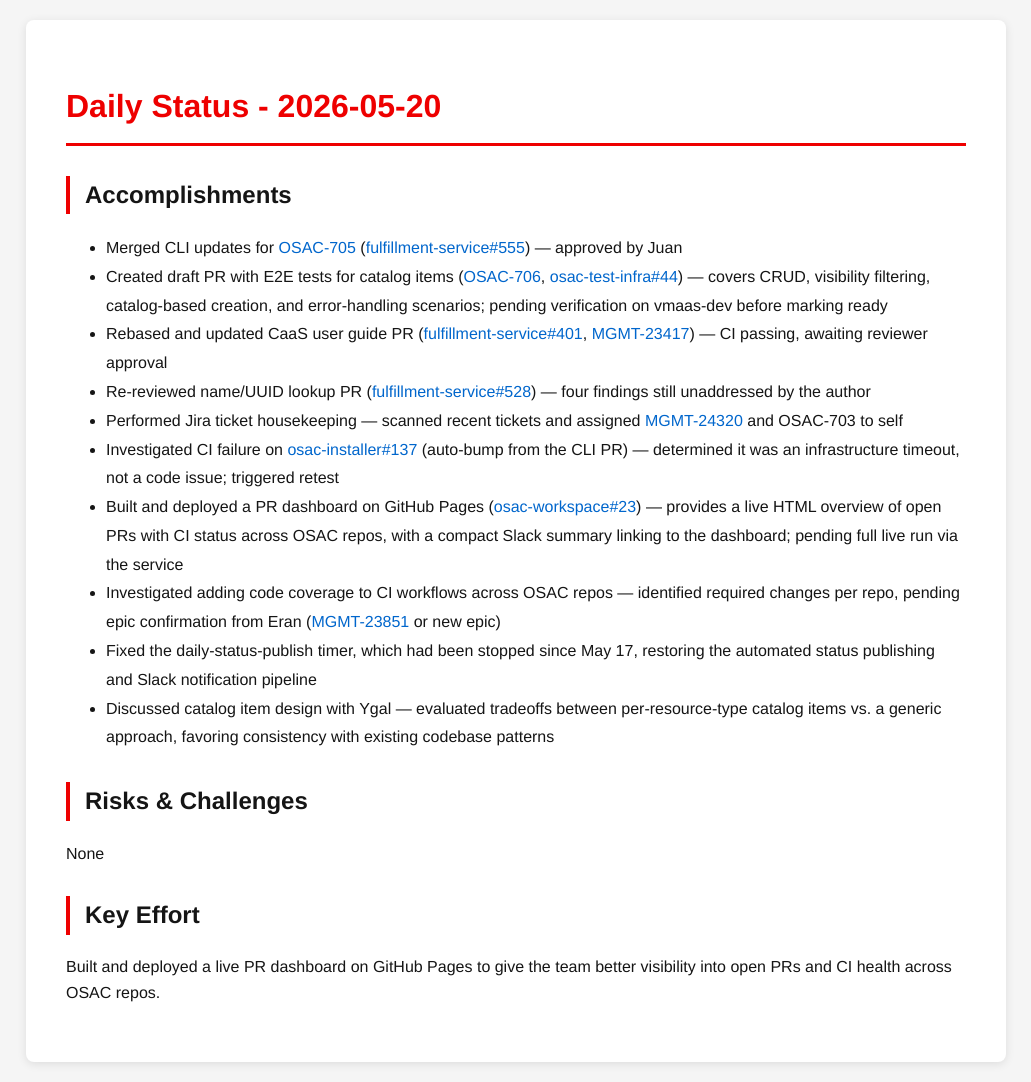
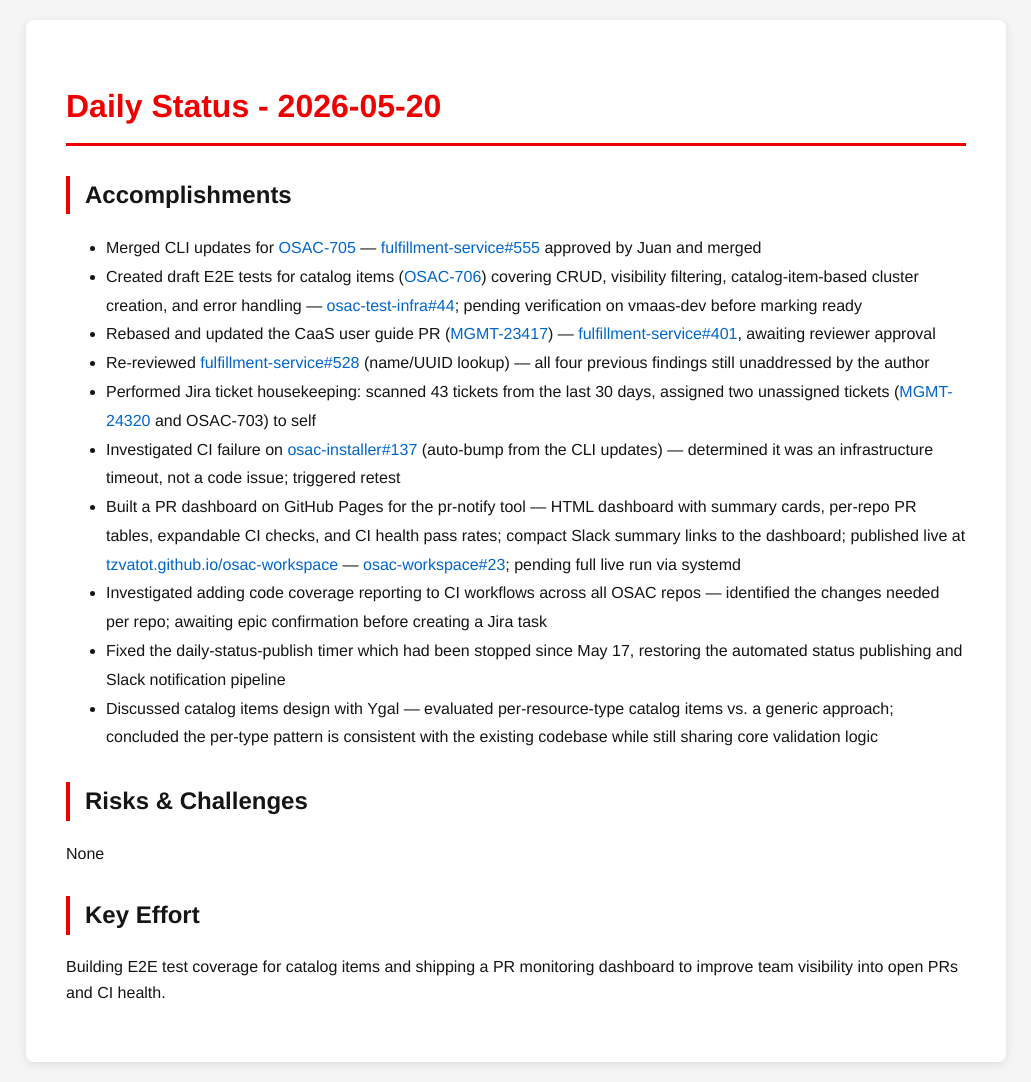
Before and after one commit to tzvatot/daily-status, a Jekyll site: the page built from 2026-05-20.md, in a window 1280 px wide. Shown: the whole page, without its empty margins (124-1155 px from the left). Built offline with Jekyll 4.4.1, drawn with Linux system fonts in a browser that asks for light colours.

Commit message:
Daily status update - 2026-05-20

```diff
--- a/2026-05-20.md
+++ b/2026-05-20.md
@@ -7,19 +7,19 @@ date: 2026-05-20
 # Daily Status - 2026-05-20
 
 ## Accomplishments
-- Merged CLI updates for [OSAC-705](https://redhat.atlassian.net/browse/OSAC-705) ([fulfillment-service#555](https://github.com/osac-project/fulfillment-service/pull/555)) — approved by Juan
-- Created draft PR with E2E tests for catalog items ([OSAC-706](https://redhat.atlassian.net/browse/OSAC-706), [osac-test-infra#44](https://github.com/osac-project/osac-test-infra/pull/44)) — covers CRUD, visibility filtering, catalog-based creation, and error-handling scenarios; pending verification on vmaas-dev before marking ready
-- Rebased and updated CaaS user guide PR ([fulfillment-service#401](https://github.com/osac-project/fulfillment-service/pull/401), [MGMT-23417](https://issues.redhat.com/browse/MGMT-23417)) — CI passing, awaiting reviewer approval
-- Re-reviewed name/UUID lookup PR ([fulfillment-service#528](https://github.com/osac-project/fulfillment-service/pull/528)) — four findings still unaddressed by the author
-- Performed Jira ticket housekeeping — scanned recent tickets and assigned [MGMT-24320](https://issues.redhat.com/browse/MGMT-24320) and OSAC-703 to self
-- Investigated CI failure on [osac-installer#137](https://github.com/osac-project/osac-installer/pull/137) (auto-bump from the CLI PR) — determined it was an infrastructure timeout, not a code issue; triggered retest
-- Built and deployed a PR dashboard on GitHub Pages ([osac-workspace#23](https://github.com/osac-project/osac-workspace/pull/23)) — provides a live HTML overview of open PRs with CI status across OSAC repos, with a compact Slack summary linking to the dashboard; pending full live run via the service
-- Investigated adding code coverage to CI workflows across OSAC repos — identified required changes per repo, pending epic confirmation from Eran ([MGMT-23851](https://issues.redhat.com/browse/MGMT-23851) or new epic)
-- Fixed the daily-status-publish timer, which had been stopped since May 17, restoring the automated status publishing and Slack notification pipeline
-- Discussed catalog item design with Ygal — evaluated tradeoffs between per-resource-type catalog items vs. a generic approach, favoring consistency with existing codebase patterns
+- Merged CLI updates for [OSAC-705](https://redhat.atlassian.net/browse/OSAC-705) — [fulfillment-service#555](https://github.com/osac-project/fulfillment-service/pull/555) approved by Juan and merged
+- Created draft E2E tests for catalog items ([OSAC-706](https://redhat.atlassian.net/browse/OSAC-706)) covering CRUD, visibility filtering, catalog-item-based cluster creation, and error handling — [osac-test-infra#44](https://github.com/osac-project/osac-test-infra/pull/44); pending verification on vmaas-dev before marking ready
+- Rebased and updated the CaaS user guide PR ([MGMT-23417](https://issues.redhat.com/browse/MGMT-23417)) — [fulfillment-service#401](https://github.com/osac-project/fulfillment-service/pull/401), awaiting reviewer approval
+- Re-reviewed [fulfillment-service#528](https://github.com/osac-project/fulfillment-service/pull/528) (name/UUID lookup) — all four previous findings still unaddressed by the author
+- Performed Jira ticket housekeeping: scanned 43 tickets from the last 30 days, assigned two unassigned tickets ([MGMT-24320](https://issues.redhat.com/browse/MGMT-24320) and OSAC-703) to self
+- Investigated CI failure on [osac-installer#137](https://github.com/osac-project/osac-installer/pull/137) (auto-bump from the CLI updates) — determined it was an infrastructure timeout, not a code issue; triggered retest
+- Built a PR dashboard on GitHub Pages for the pr-notify tool — HTML dashboard with summary cards, per-repo PR tables, expandable CI checks, and CI health pass rates; compact Slack summary links to the dashboard; published live at [tzvatot.github.io/osac-workspace](https://tzvatot.github.io/osac-workspace/) — [osac-workspace#23](https://github.com/osac-project/osac-workspace/pull/23); pending full live run via systemd
+- Investigated adding code coverage reporting to CI workflows across all OSAC repos — identified the changes needed per repo; awaiting epic confirmation before creating a Jira task
+- Fixed the daily-status-publish timer which had been stopped since May 17, restoring the automated status publishing and Slack notification pipeline
+- Discussed catalog items design with Ygal — evaluated per-resource-type catalog items vs. a generic approach; concluded the per-type pattern is consistent with the existing codebase while still sharing core validation logic
 
 ## Risks & Challenges
 None
 
 ## Key Effort
-Built and deployed a live PR dashboard on GitHub Pages to give the team better visibility into open PRs and CI health across OSAC repos.
+Building E2E test coverage for catalog items and shipping a PR monitoring dashboard to improve team visibility into open PRs and CI health.
```
